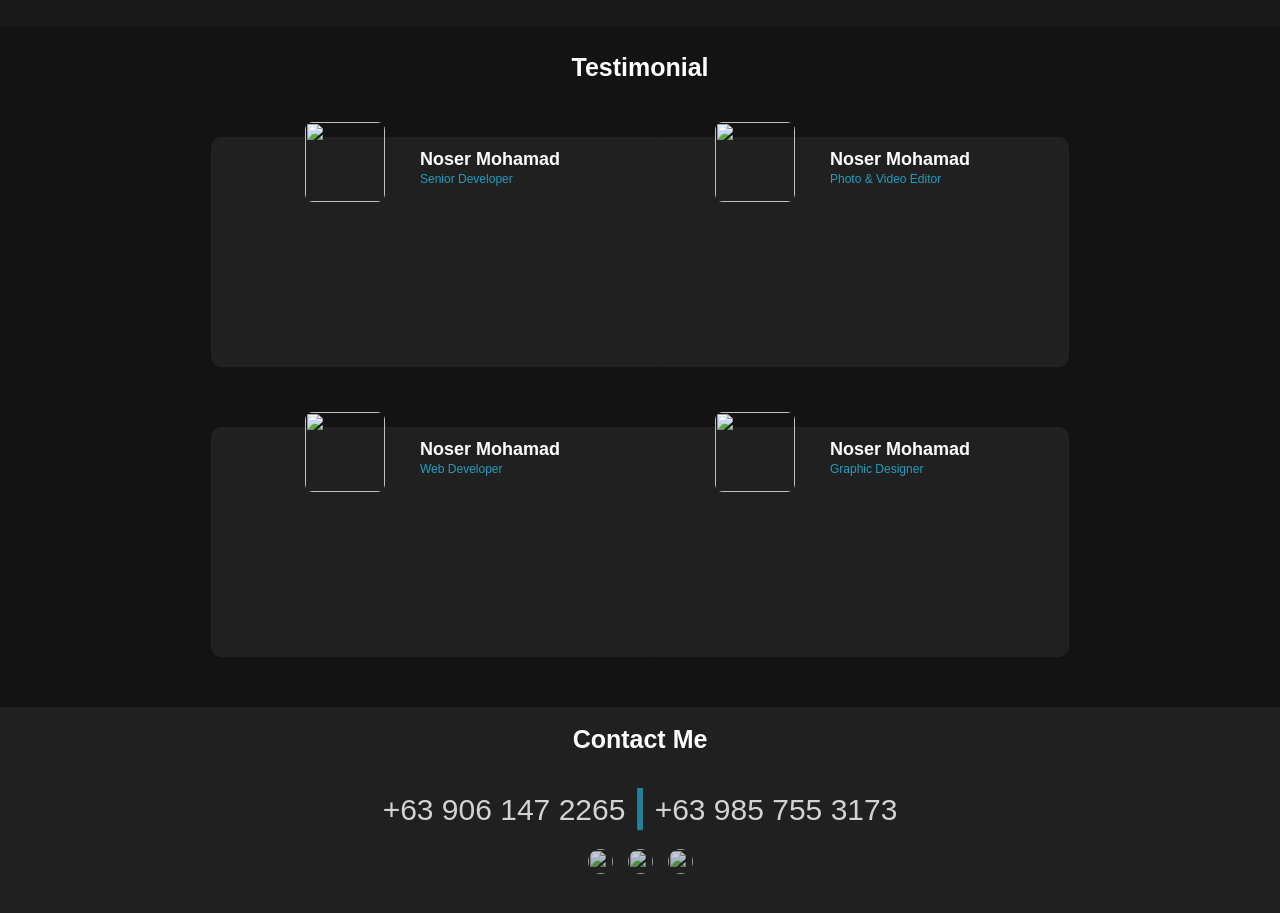
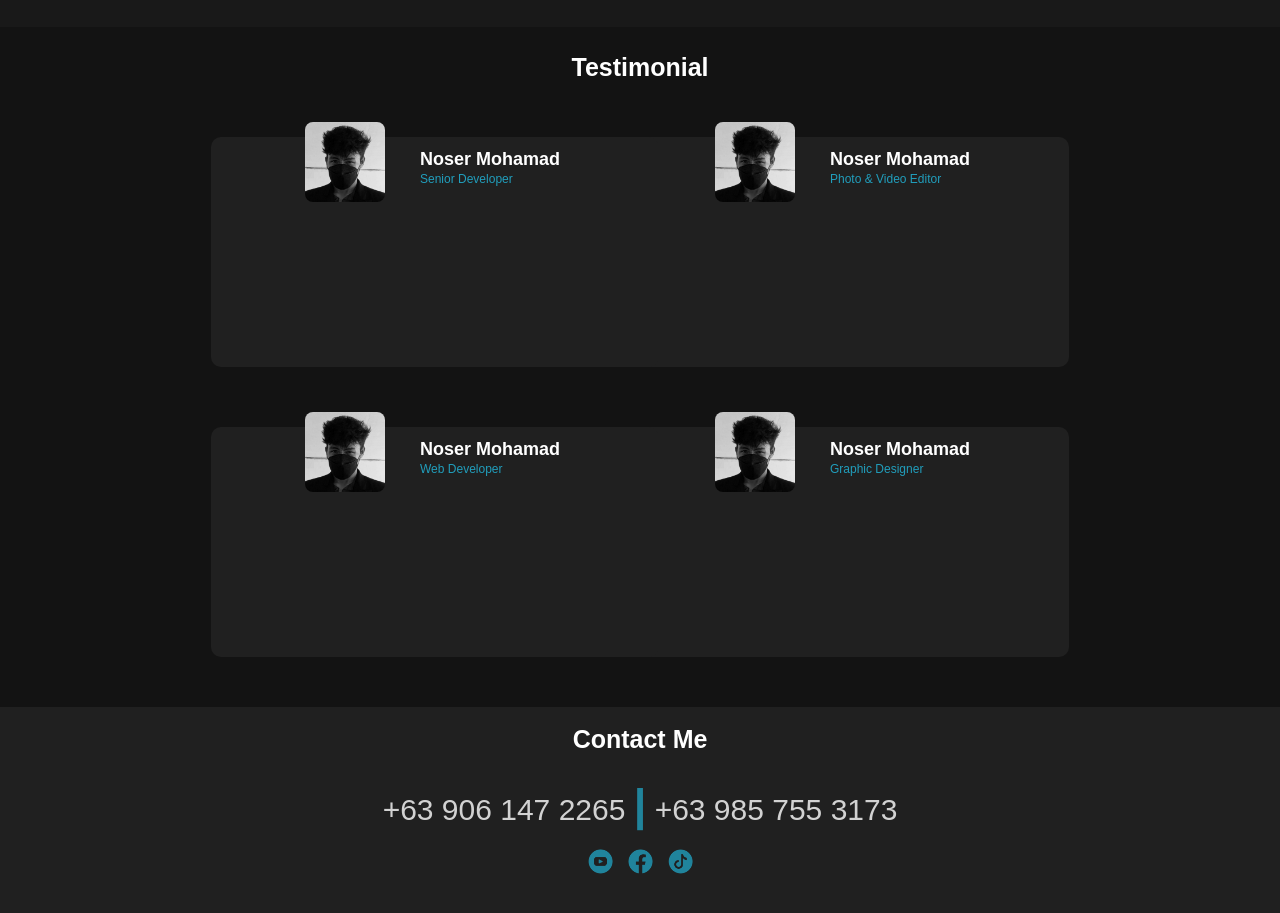
Before and after one commit to Xseeer/Xseeer, a plain HTML site: page index.html in a window 1280 px wide. Shown: the part 1400-2313 px from the top of the page. Drawn offline with Linux system fonts and the light colour scheme.

Commit message:
Update index.html

```diff
--- a/index.html
+++ b/index.html
@@ -483,28 +483,28 @@
         <div class="testbox">
             <p class="what">Testimonial</p>
             <div class="t1">
-                <img class="costimage" src="file:///storage/emulated/0/Android/data/com.teejay.trebedit/files/TrebEdit user files/PORTFOLIO V5/image/mypicture.jpg" alt="">
+                <img class="costimage" src="mypicture.jpg" alt="">
                 <div class="cnamebox">
                     <p class="costname">Noser Mohamad</p>
                     <p class="costocc">Photo & Video Editor</p>
                     </div>
             </div>
             <div class="t2">
-                <img class="costimage" src="file:///storage/emulated/0/Android/data/com.teejay.trebedit/files/TrebEdit user files/PORTFOLIO V5/image/mypicture.jpg" alt="">
+                <img class="costimage" src="mypicture.jpg" alt="">
                 <div class="cnamebox">
                     <p class="costname">Noser Mohamad</p>
                     <p class="costocc">Senior Developer</p>
                     </div>
             </div>
             <div class="t3">
-                <img class="costimage" src="file:///storage/emulated/0/Android/data/com.teejay.trebedit/files/TrebEdit user files/PORTFOLIO V5/image/mypicture.jpg" alt="">
+                <img class="costimage" src="mypicture.jpg" alt="">
                 <div class="cnamebox">
                     <p class="costname">Noser Mohamad</p>
                     <p class="costocc">Graphic Designer</p>
                 </div>
             </div>
             <div class="t4">
-                <img class="costimage" src="file:///storage/emulated/0/Android/data/com.teejay.trebedit/files/TrebEdit user files/PORTFOLIO V5/image/mypicture.jpg" alt="">
+                <img class="costimage" src="mypicture.jpg" alt="">
                 <div class="cnamebox">
                     <p class="costname">Noser Mohamad</p>
                     <p class="costocc">Web Developer</p>
@@ -516,9 +516,9 @@
         <p class="contactme">Contact Me</p>
         <p class="cont">+63 906 147 2265 <span class="newline">|</span> +63 985 755 3173</p>
         <div class="socialbox">
-            <img src="file:///storage/emulated/0/Android/data/com.teejay.trebedit/files/TrebEdit user files/PORTFOLIO V5/image/fblogo.png" alt="" class="fb">
-            <img src="file:///storage/emulated/0/Android/data/com.teejay.trebedit/files/TrebEdit user files/PORTFOLIO V5/image/tiktoklogo.png" alt="" class="tiktok">
-            <img src="file:///storage/emulated/0/Android/data/com.teejay.trebedit/files/TrebEdit user files/PORTFOLIO V5/image/ytlogo.png" alt="" class="yt">
+            <img src="fblogo.png" alt="" class="fb">
+            <img src="tiktoklogo.png" alt="" class="tiktok">
+            <img src="ytlogo.png" alt="" class="yt">
         </div>
     </div>
 </body>
```
